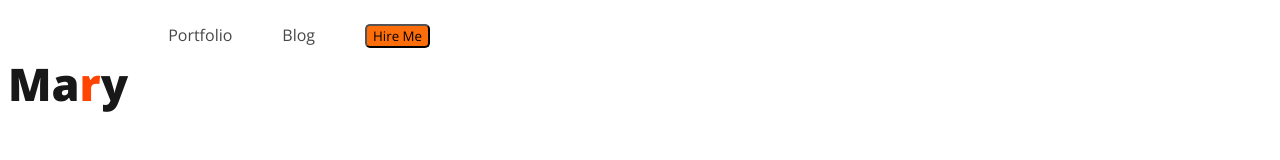
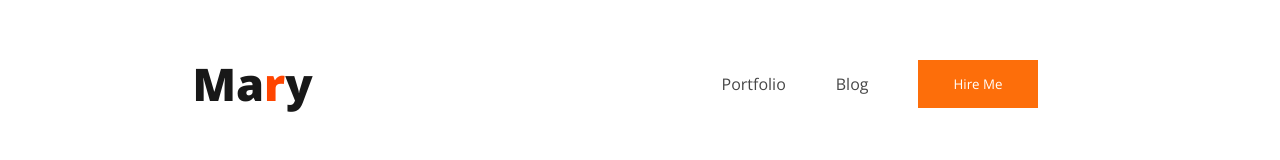
Before and after one commit to mdabarik/my-portfolio, a plain HTML site: page index.html in a window 1280 px wide. Drawn offline with nearby package versions, Linux system fonts and the light colour scheme.

Commit message:
navigatio added

```diff
--- a/styles/styles.css
+++ b/styles/styles.css
@@ -6,6 +6,8 @@
 /* nav related styles */
 nav {
     display: flex;
+    justify-content: space-around;
+    align-items: center;
 }
 
 .nav-title {
@@ -21,6 +23,7 @@ nav {
 
 nav>ul {
     display: flex;
+    align-items: center;
 }
 
 nav li {
@@ -28,16 +31,20 @@ nav li {
     margin-right: 50px;
 }
 
+nav a {
+    text-decoration: none;
+    color: #474747
+}
+
 .text-primary {
     color: #FD6E0A;
 }
 
 .btn-primary {
-    border-radius: 5px;
+    border: none;
     background: #FD6E0A;
+    outline: none;
+    padding: 15px 35px;
+    color: white;
+    cursor: pointer;
 }
-
-nav a {
-    text-decoration: none;
-    color: #474747
-}
```
Also changed, not shown: index.html (line endings or trailing spaces).
